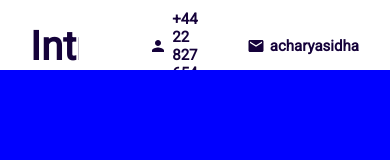
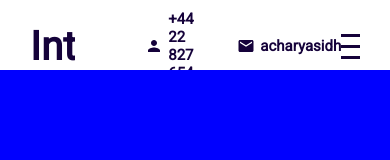
Before and after one commit to cdhant7/portfolio-react, a React (Create React App) app: page / in a window 390 px wide. Shown: the top 160 px of the page. Built offline with nearby package versions, Linux system fonts and the light colour scheme.

Commit message:
Animated Hamburger menu

```diff
--- a/src/App.jsx
+++ b/src/App.jsx
@@ -5,13 +5,15 @@
 import Works from './components/works/Works'
 import Contacts from './components/contacts/Contacts'
 import './app.scss'
+import { useState } from 'react'
 
 
 function App() {
+  const [menuOpen,setMenuOpen]=useState(false)
   return (
     <div className="app">
 
-      <Topbar/>
+      <Topbar menuOpen={menuOpen} setMenuOpen={setMenuOpen}/>
     <div className="sections">
 
       <Intro/>
--- a/src/components/topbar/Topbar.jsx
+++ b/src/components/topbar/Topbar.jsx
@@ -1,9 +1,9 @@
 import './topbar.scss'
 import {Person,Mail} from "@material-ui/icons"
 
-function Topbar() {
+function Topbar({menuOpen,setMenuOpen}) {
   return (
-    <div className='topbar'>
+    <div className={'topbar ' + (menuOpen && "active")}>
       <div className="wrapper">
         <div className="left">
           <a href="#intro" className='logo'>Intro.</a>
@@ -18,6 +18,11 @@
         </div>
 
         <div className="right">
+          <div className="hamburger" onClick={()=>setMenuOpen(!menuOpen)}>
+            <span className='line1'></span>
+            <span className='line2'></span>
+            <span className='line3'></span>
+          </div>
         </div>
       </div>
     </div>
--- a/src/components/topbar/topbar.scss
+++ b/src/components/topbar/topbar.scss
@@ -7,6 +7,7 @@
   color: $mainColor;
   position: fixed;
   z-index: 2;
+  transition: all 1s ease;
 
   .wrapper {
     padding: 10px 30px;
@@ -41,5 +42,47 @@
 
       }
     }
+
+    .right{
+
+        .hamburger{
+            width: 32px;
+            height: 25px;
+            display: flex;
+            flex-direction: column;
+            justify-content: space-between;
+            cursor: pointer;
+
+            span{
+                width: 100%;
+                height: 3px;
+                background-color: $mainColor;
+                transform-origin:left;
+                transition: all 2s ease;
+            }
+        }
+    }
+
+  }
+  &.active{
+    background-color: $mainColor;
+    color:white;
+
+    .hamburger{
+        span{
+            &:first-child{
+                background-color:white;
+                transform:rotate(45deg);
+            }
+            &:nth-child(2){
+                opacity:0;
+            }
+            &:last-child{
+                background-color:white;
+                transform:rotate(-45deg);
+            }
+        }
+    }
+
   }
 }
```
